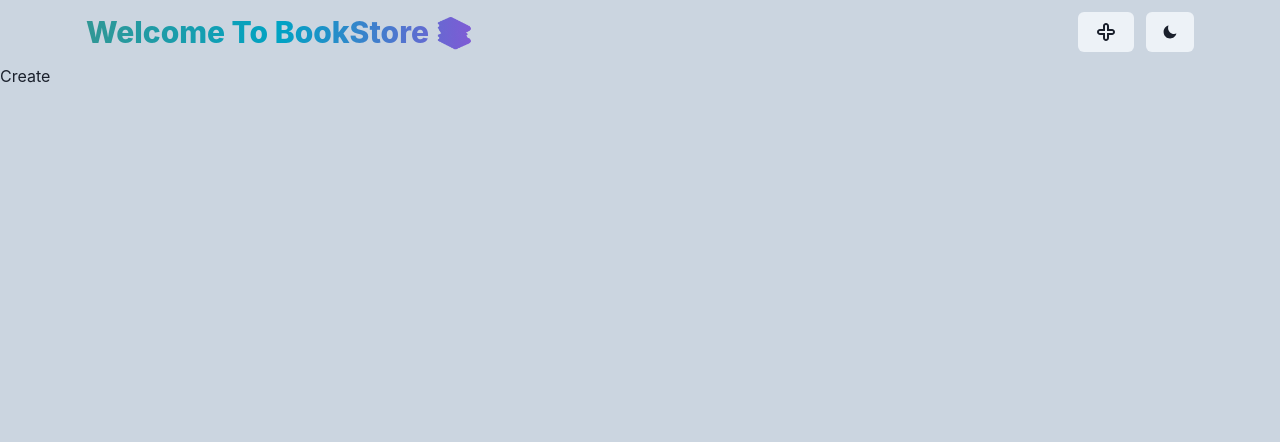
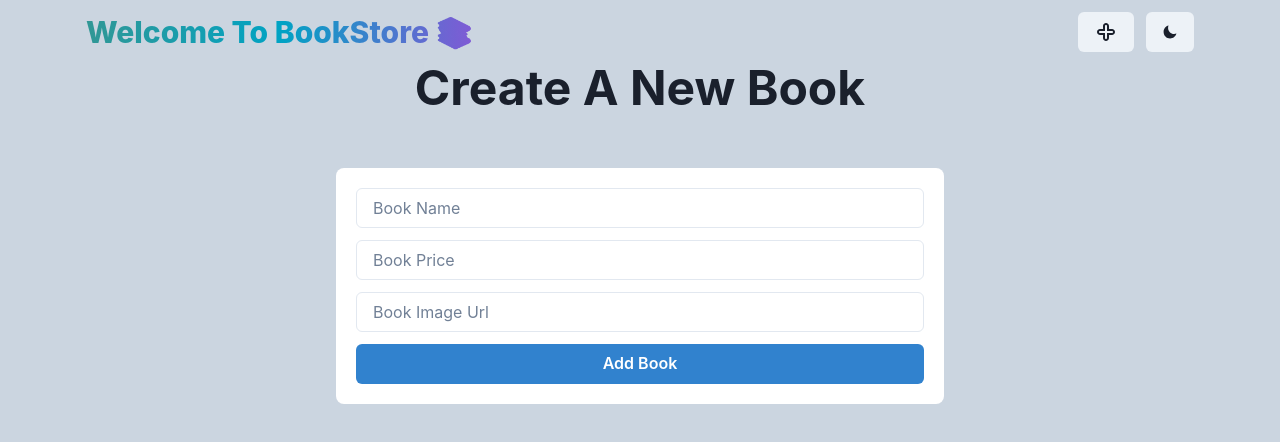
Before and after one commit to aliwert/mern-bookstore, a React (Vite) app in the folder frontend/: page /create in a window 1280 px wide. Shown: the top 442 px of the page. Built offline with nearby package versions, Linux system fonts and the light colour scheme.

Commit message:
feat: create book page

```diff
--- a/frontend/src/pages/Create.jsx
+++ b/frontend/src/pages/Create.jsx
@@ -1,5 +1,68 @@
+import {
+  Box,
+  Button,
+  Container,
+  Heading,
+  Input,
+  useColorModeValue,
+  VStack,
+} from "@chakra-ui/react";
+import { useState } from "react";
+
 const Create = () => {
-  return <div>Create</div>;
+  const [newBook, setNewBook] = useState({
+    name: "",
+    price: "",
+    image: "",
+  });
+  const handleAddBook = () => {
+    console.log(newBook);
+  };
+  return (
+    <Container maxW={"container.sm"}>
+      <VStack spacing={7}>
+        <Heading as={"h1"} size={"2xl"} textAlign={"center"} mb={7}>
+          Create A New Book
+        </Heading>
+        <Box
+          w={"full"}
+          bg={useColorModeValue("white", "gray.900")}
+          p={5}
+          rounded={"lg"}
+        >
+          <VStack spacing={3}>
+            <Input
+              placeholder="Book Name"
+              name="name"
+              value={newBook.name}
+              onChange={(e) => setNewBook({ ...newBook, name: e.target.value })}
+            />
+            <Input
+              placeholder="Book Price"
+              name="price"
+              type="number"
+              value={newBook.price}
+              onChange={(e) =>
+                setNewBook({ ...newBook, price: e.target.value })
+              }
+            />
+            <Input
+              placeholder="Book Image Url"
+              name="image"
+              image
+              value={newBook.image}
+              onChange={(e) =>
+                setNewBook({ ...newBook, image: e.target.value })
+              }
+            />
+            <Button colorScheme="blue" onClick={handleAddBook} w={"full"}>
+              Add Book
+            </Button>
+          </VStack>
+        </Box>
+      </VStack>
+    </Container>
+  );
 };
 
 export default Create;
```
